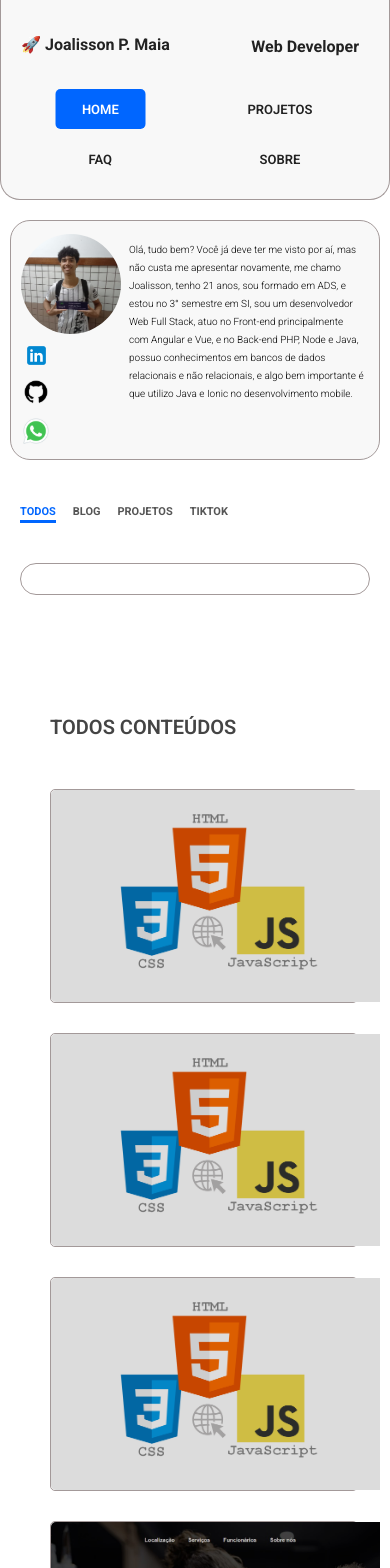
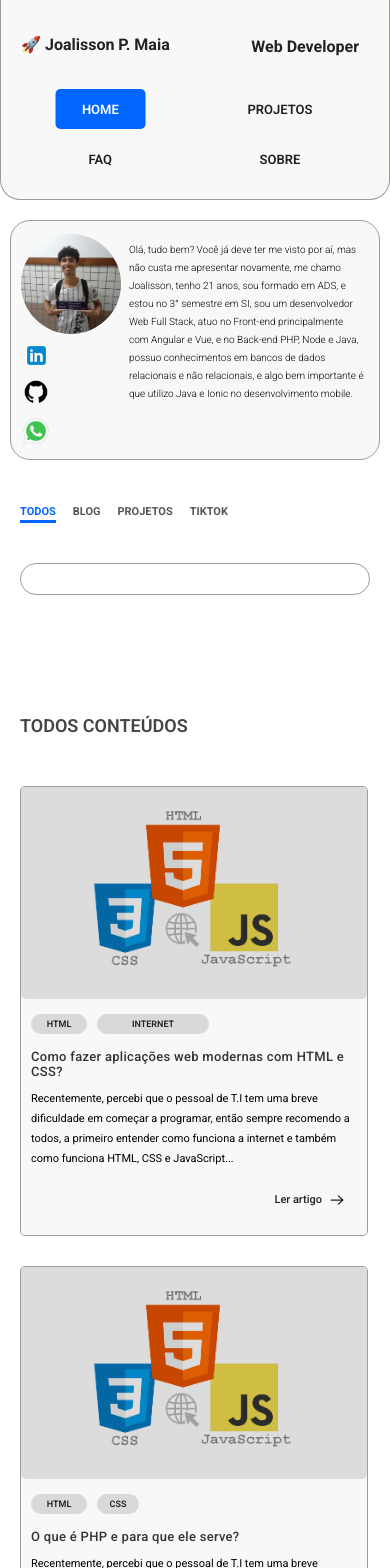
Before and after one commit to Namibo06/portifolio-atual-angular, an Angular app: page /home in a window 390 px wide. Shown: the top 1568 px of the page. Built offline with nearby package versions, Linux system fonts and the light colour scheme.

Commit message:
style: added responsive cards template home

```diff
--- a/src/app/components/card-template/card-template/card-template.component.scss
+++ b/src/app/components/card-template/card-template/card-template.component.scss
@@ -100,3 +100,284 @@
     position: relative;
     top: 1px;
 }
+
+@media (width < 1309px) {
+    .card__template__container > picture{
+        min-width: 320px;
+        max-width: 320px;
+    }
+
+    .card__tiktok__overlay_img{
+        width: 320px;
+    }
+
+    .home__article__single__content{
+        padding: 15px;
+    }
+
+    .article__type > p{
+        font-size: 13px;
+        font-weight: 500;
+    }
+
+    .home__article__single__content > h2{
+        font-size: 16px;
+        letter-spacing: 0.3px;
+    }
+
+    .home__article__single__content > p{
+        font-size: 13px;
+    }
+
+    .btn__read__more > h4{
+        font-size: 15px;
+    }
+}
+
+@media (width < 1169px) {
+    .card__template__container > picture{
+        min-width: 320px;
+        max-width: 320px;
+    }
+
+    .card__tiktok__overlay_img{
+        width: 320px;
+    }
+
+    .home__article__single__content{
+        padding: 15px;
+    }
+
+    .article__type > p{
+        font-size: 13px;
+        font-weight: 500;
+    }
+
+    .home__article__single__content > h2{
+        font-size: 16px;
+        letter-spacing: 0.3px;
+    }
+
+    .home__article__single__content > p{
+        font-size: 13px;
+    }
+
+    .btn__read__more > h4{
+        font-size: 15px;
+    }
+}
+
+@media (width < 1139px) {
+    .card__template__container > picture{
+        min-width: 300px;
+        max-width: 300px;
+    }
+
+    .card__tiktok__overlay_img{
+        width: 300px;
+    }
+
+    .home__article__single__content{
+        padding: 15px 10px;
+    }
+
+    .article__type > p{
+        font-size: 12px;
+    }
+
+    .home__article__single__content > h2{
+        font-size: 13px;
+    }
+
+    .home__article__single__content > p{
+        font-size: 12px;
+    }
+
+    .btn__read__more > h4{
+        font-size: 13px;
+    }
+}
+
+@media (width < 1064px) {
+    .card__template__container > picture{
+        min-width: 280px;
+        max-width: 280px;
+    }
+
+    .card__tiktok__overlay_img{
+        width: 280px;
+    }
+
+    .article__type > p{
+        font-size: 11px;
+    }
+
+    .home__article__single__content > h2{
+        font-size: 12px;
+    }
+
+    .home__article__single__content > p{
+        font-size: 10px;
+    }
+
+    .btn__read__more > h4{
+        font-size: 12px;
+    }
+}
+
+@media (width < 640px) {
+    .card__template__container > picture{
+        min-width: 240px;
+        max-width: 240px;
+    }
+
+    .card__tiktok__overlay_img{
+        width: 240px;
+    }
+
+    .article__type > p{
+        font-size: 10px;
+    }
+
+    .home__article__single__content > h2{
+        font-size: 11px;
+    }
+
+    .home__article__single__content > p{
+        font-size: 9px;
+    }
+
+    .btn__read__more > h4{
+        font-size: 11px;
+    }
+
+    .btn__read__more > svg{
+        width: 20px;
+        height: 20px;
+    }
+}
+
+@media (width < 580px) {
+    .card__template__container{
+        flex-direction: column;
+        height: 450px;
+    }
+
+    .card__template__container > picture{
+        min-width: 100%;
+        max-width: 100%;
+        height: 200px;
+    }
+
+    .card__template__container > picture > img{
+        border-right: 0;
+    }
+
+    .card__tiktok__overlay_img{
+        width: 100%;
+        height: 212px;
+    }
+
+    .article__type > p{
+        font-size: 10px;
+        font-weight: 600;
+    }
+
+    .home__article__single__content > h2{
+        font-size: 15px;
+    }
+
+    .home__article__single__content > p{
+        font-size: 13px;
+    }
+
+    .btn__read__more{
+        position: absolute !important;
+        bottom: -50px !important;
+        right: 20px !important;
+        justify-content: right !important;
+    }
+
+    .btn__read__more > h4{
+        font-size: 11px;
+    }
+
+    .btn__read__more > svg{
+        width: 20px;
+        height: 20px;
+    }
+}
+
+@media (width < 531px) {
+    .btn__read__more{
+        bottom: -30px !important;
+    }
+}
+
+@media (width < 479px) {
+    .btn__read__more{
+        bottom: -20px !important;
+    }
+}
+
+@media (width < 415px) {
+    .article__type > p{
+        font-size: 9px;
+    }
+
+    .home__article__single__content > h2{
+        font-size: 13px;
+    }
+
+    .home__article__single__content > p{
+        font-size: 11px;
+    }
+
+    .btn__read__more{
+        bottom: -35px !important;
+    }
+}
+
+@media (width < 414px) {
+    .btn__read__more{
+        bottom: -25px !important;
+    }
+}
+
+@media (width < 358px) {
+    .home__article__single__content > h2{
+        font-size: 11px;
+    }
+
+    .home__article__single__content > p{
+        font-size: 9px;
+    }
+
+    .btn__read__more{
+        bottom: -25px !important;
+    }
+
+    .btn__read__more > h4{
+        font-size: 10px;
+    }
+
+    .btn__read__more > svg{
+        width: 17px;
+        height: 17px;
+    }
+}
+
+@media (width < 291px) {
+    .home__article__single__content > h2{
+        font-size: 10px;
+    }
+
+    .home__article__single__content > p{
+        font-size: 8px;
+        line-height: 16px;
+    }
+
+    .btn__read__more{
+        bottom: -40px !important;
+    }
+}
--- a/src/app/pages/home/home/home.component.scss
+++ b/src/app/pages/home/home/home.component.scss
@@ -175,6 +175,22 @@ main > aside{
     }
 }
 
+@media (width < 690px) {
+   /*home content*/
+    .home__content{
+        margin: 90px 15px 20px 15px;
+        padding: 30px 0px;
+    }
+
+    /*home all content*/
+    .home__all__template > h2,
+    .home__blog__template > h2,
+    .home__project__template > h2,
+    .home__tiktok__template > h2{
+        font-size: 18px;
+    }
+}
+
 @media (width < 589px) {
     .home__steps > button{
         font-size: 14px;
@@ -221,6 +237,11 @@ main > aside{
 
     .home__search > p{
         left: 30px;
+    }
+
+    /*home content*/
+    .home__content{
+        margin: 90px 10px 20px 10px;
     }
 }
 
```
